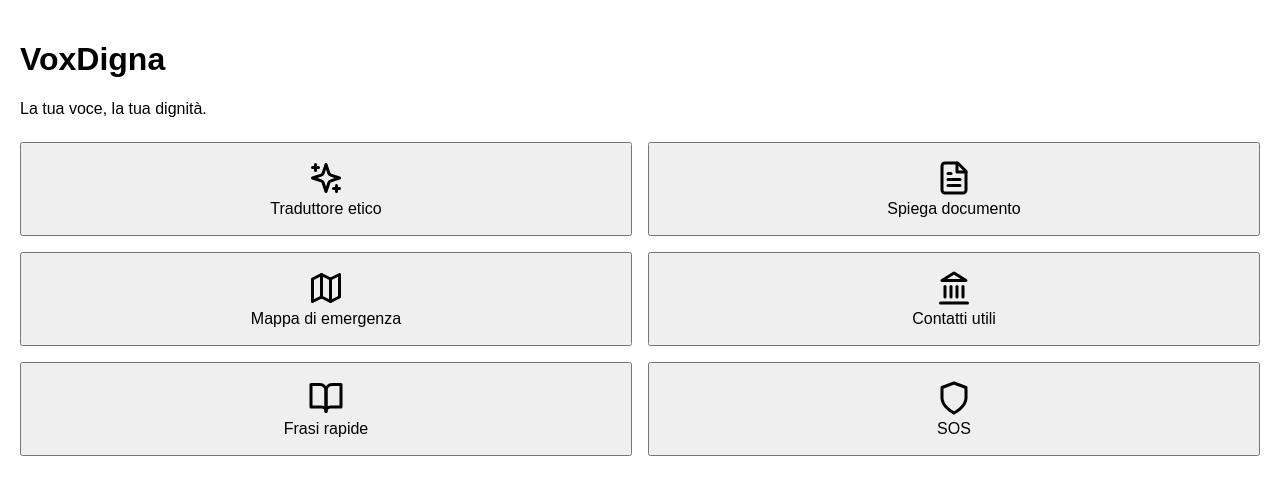
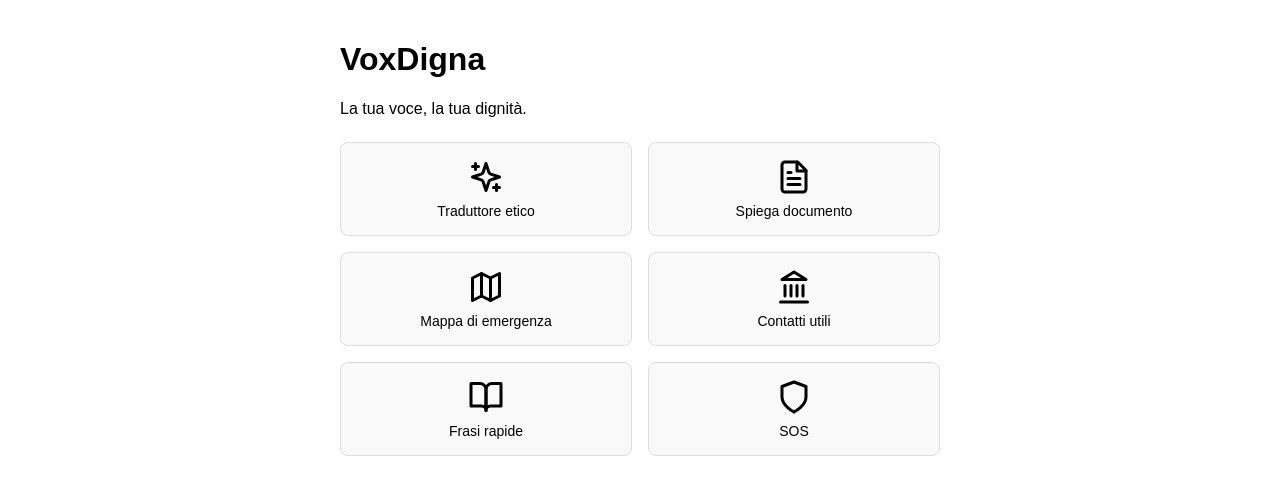
Before and after one commit to Tierralibre25/voxdigna-app, a React (Vite) app: page / in a window 1280 px wide. Shown: the top 494 px of the page. Built offline with nearby package versions, Linux system fonts and the light colour scheme.

Commit message:
Update HomeScreen.jsx

```diff
--- a/src/screens/HomeScreen.jsx
+++ b/src/screens/HomeScreen.jsx
@@ -1,33 +1,49 @@
-import React from 'react';
-import { useTranslation } from '../App';
-import { Sparkles, FileText, Map, Landmark, BookOpen, Shield } from 'lucide-react';
+import React from 'react'
+import { useTranslation } from '../App'
+import { Sparkles, FileText, Map, Landmark, BookOpen, Shield } from 'lucide-react'
 
 export default function HomeScreen({ onNavigate }) {
-  const { t } = useTranslation();
+  const { t } = useTranslation()
   const buttons = [
     { key: 'translator', icon: <Sparkles size={36} />, label: t('btn_translator') },
-    { key: 'document',   icon: <FileText size={36} />, label: t('btn_document') },
-    { key: 'map',        icon: <Map size={36} />, label: t('btn_map') },
-    { key: 'contacts',   icon: <Landmark size={36} />, label: t('btn_contacts') },
-    { key: 'phrases',    icon: <BookOpen size={36} />, label: t('btn_phrases') },
-    { key: 'sos',        icon: <Shield size={36} />, label: t('btn_sos') },
-  ];
+    { key: 'document',   icon: <FileText size={36} />,  label: t('btn_document')   },
+    { key: 'map',        icon: <Map size={36} />,       label: t('btn_map')        },
+    { key: 'contacts',   icon: <Landmark size={36} />,  label: t('btn_contacts')   },
+    { key: 'phrases',    icon: <BookOpen size={36} />,  label: t('btn_phrases')    },
+    { key: 'sos',        icon: <Shield size={36} />,    label: t('btn_sos')        },
+  ]
+
   return (
-    <div style={{ padding: 20 }}>
+    <div style={{ padding: 20, maxWidth: 600, margin: '0 auto' }}>
       <h1>{t('home_title')}</h1>
       <p>{t('home_subtitle')}</p>
-      <div style={{ display: 'flex', flexWrap: 'wrap', gap: 16, marginTop: 24 }}>
+      <div style={{
+        display: 'grid',
+        gridTemplateColumns: '1fr 1fr',
+        gap: 16,
+        marginTop: 24
+      }}>
         {buttons.map(b => (
           <button
             key={b.key}
             onClick={() => onNavigate(b.key)}
-            style={{ flex: '1 1 45%', padding: 16, fontSize: 16 }}
+            style={{
+              display: 'flex',
+              flexDirection: 'column',
+              alignItems: 'center',
+              padding: 16,
+              fontSize: 14,
+              background: '#f9f9f9',
+              border: '1px solid #ddd',
+              borderRadius: 8,
+              cursor: 'pointer'
+            }}
           >
             {b.icon}
-            <div>{b.label}</div>
+            <div style={{ marginTop: 8 }}>{b.label}</div>
           </button>
         ))}
       </div>
     </div>
-  );
+)
 }
```
